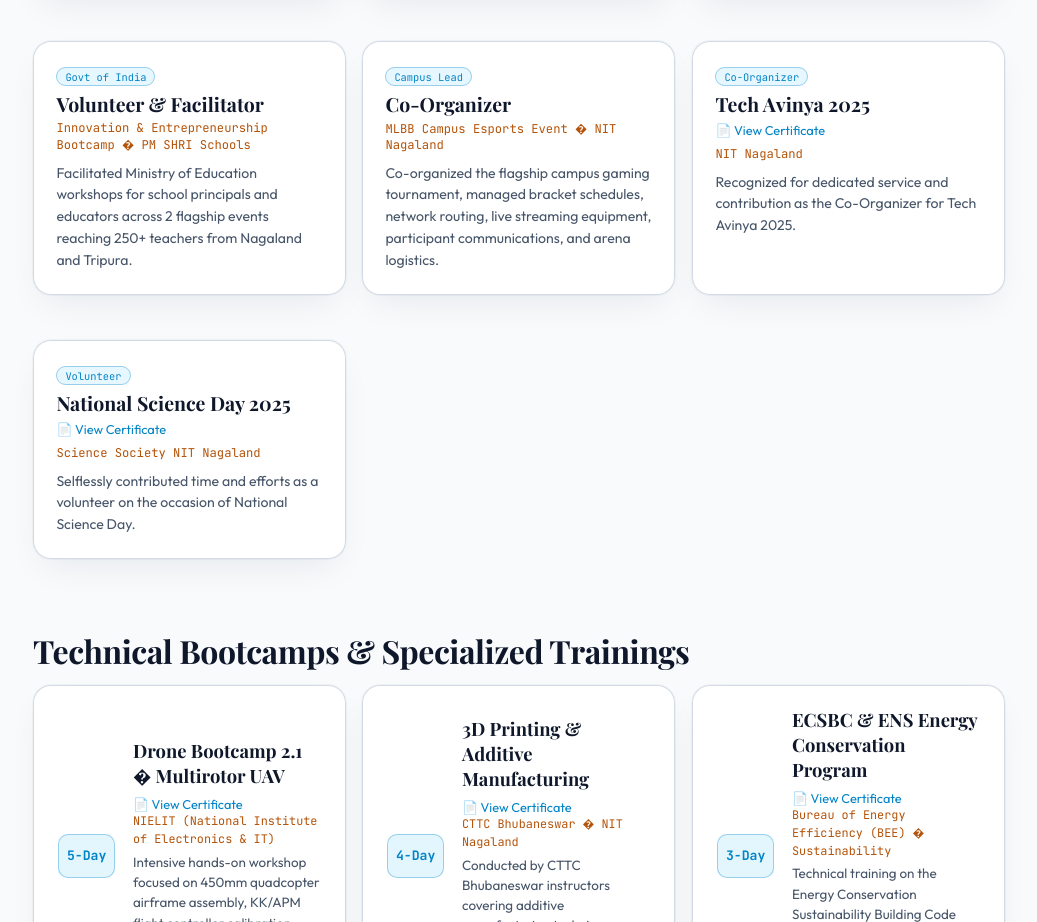
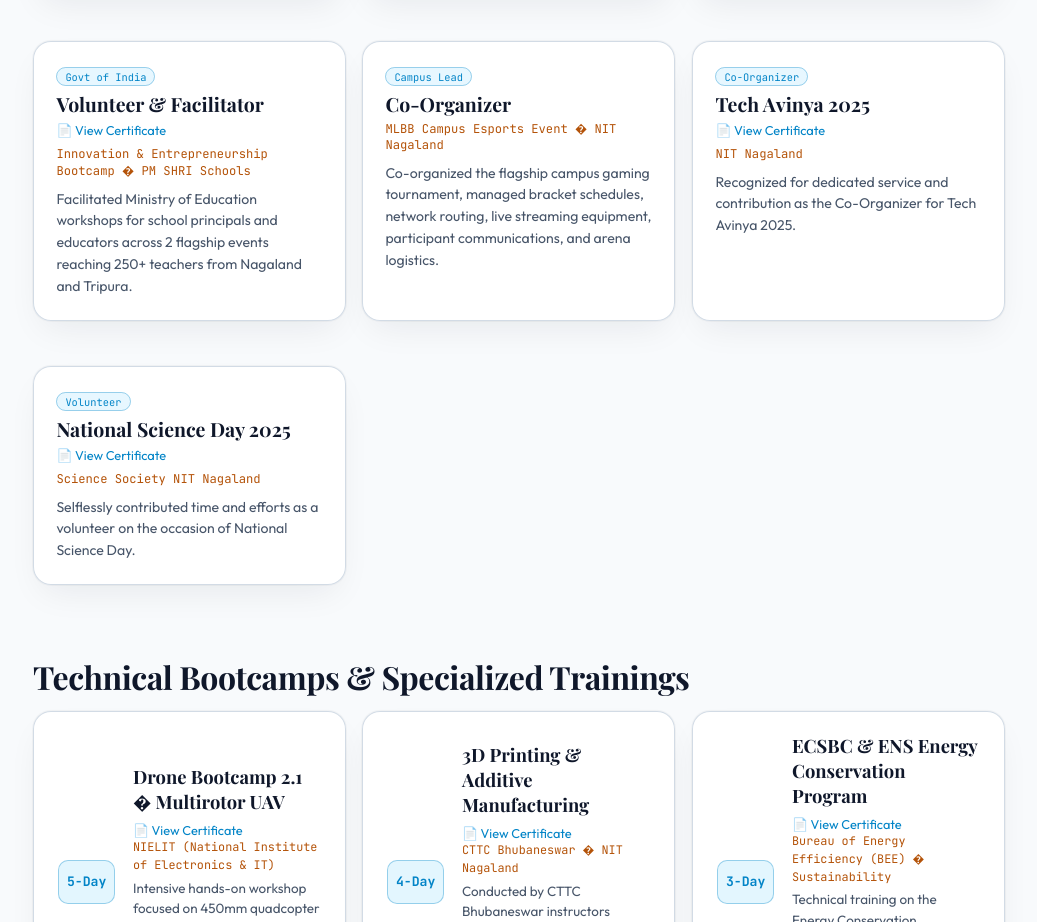
Before and after one commit to navnit919/Potfolio-site-, a website: page experience.html in a window 1280 px wide. Shown: the part 1364-2286 px from the top of the page, without its empty margins (161-1198 px from the left). Drawn offline with nearby package versions, Linux system fonts and the light colour scheme; a web font is replaced by a local one.

Commit message:
Added PM SHRI Volunteer certificate

```diff
--- a/experience.html
+++ b/experience.html
@@ -222,6 +222,7 @@
           <span class="role-chip">Govt of India</span>
         </div>
         <h4 style="font-family: var(--font-serif-display); font-size: 1.22rem; color: var(--text-main); margin-top: 0.4rem;">Volunteer &amp; Facilitator</h4>
+        <a href="images/pmshri_cert.jpg" target="_blank" class="cert-link" style="display:inline-block; margin-top:5px; margin-bottom:5px; font-size:0.8rem; color:var(--accent-cyan); text-decoration:none;">📄 View Certificate</a>
         <p style="font-family: var(--font-mono); font-size: 0.76rem; color: var(--accent-gold-dark); margin: 0.2rem 0 0.6rem;">
           Innovation &amp; Entrepreneurship Bootcamp � PM SHRI Schools
         </p>
```
Also changed, not shown: images/pmshri_cert.jpg (added).
